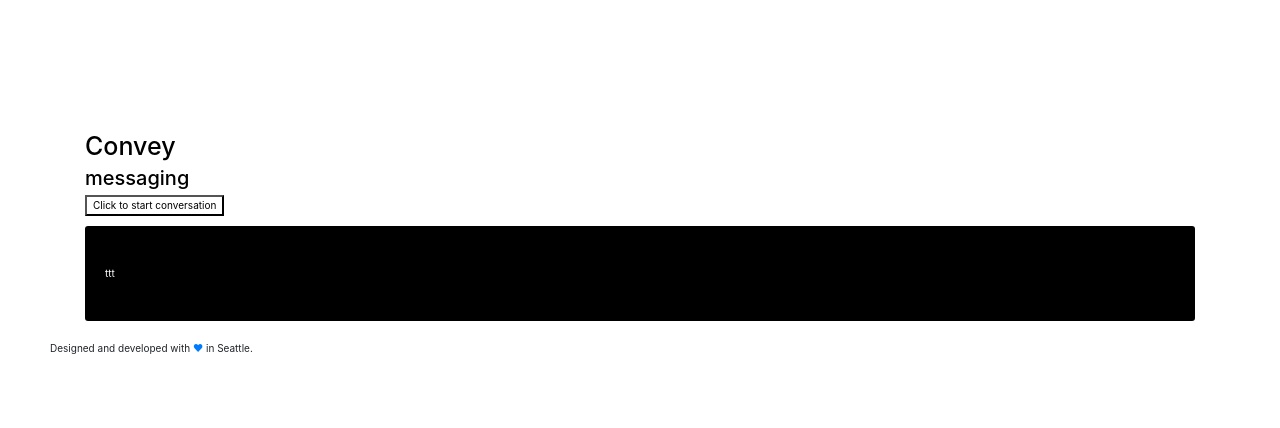
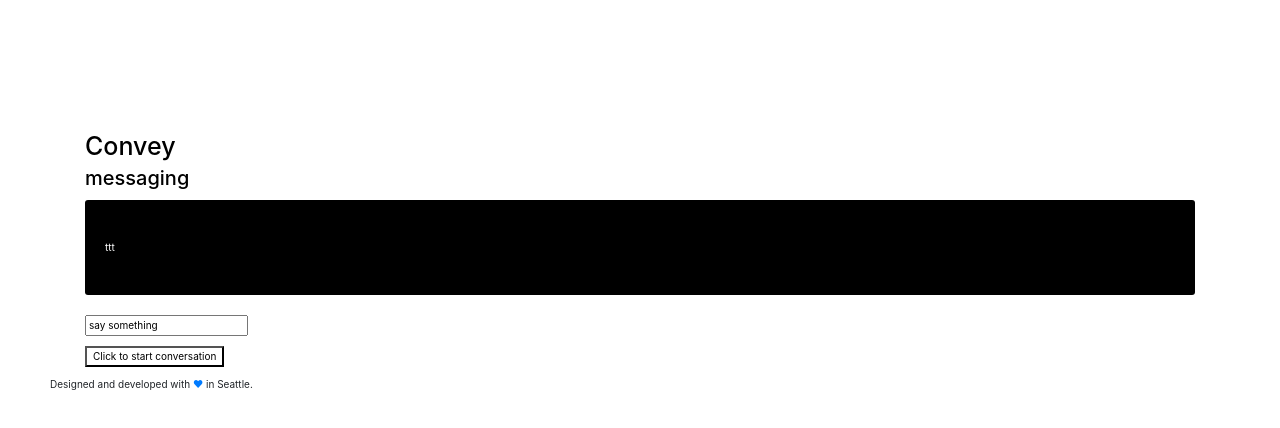
Before and after one commit to notin/frontend, a website: page public/index.html in a window 1280 px wide. Drawn offline with Linux system fonts and the light colour scheme.

```diff
--- a/public/assets/js/conversation.js
+++ b/public/assets/js/conversation.js
@@ -12,7 +12,7 @@
 
     let responseText = null;
     try {
-         responseText = JSON.stringify(http.responseText);
+        responseText = JSON.parse(http.responseText);
     }
     catch (e) {
 
--- a/public/index.html
+++ b/public/index.html
@@ -28,16 +28,20 @@
                 <h1>Convey</h1>
                 <h2>messaging</h2>
                     <div style="border: darkgrey">
-                        <p>
-                            <button style="background-color: transparent" onclick="show('message')">
-                            Click to start conversation
-                        </button>
-                        </p>
+
                     </div>
                 <p>
                 <div id="message" class="jumbotron" style="border: darkgrey; color: white; background-color: black">
                     ttt
                 </div>
+                </p>
+                <p>
+                    <input style="align: right" value="say something">
+                </p>
+                <p>
+                    <button style="background-color: transparent" onclick="show('message')">
+                        Click to start conversation
+                    </button>
                 </p>
             </div>
         </div>
```
